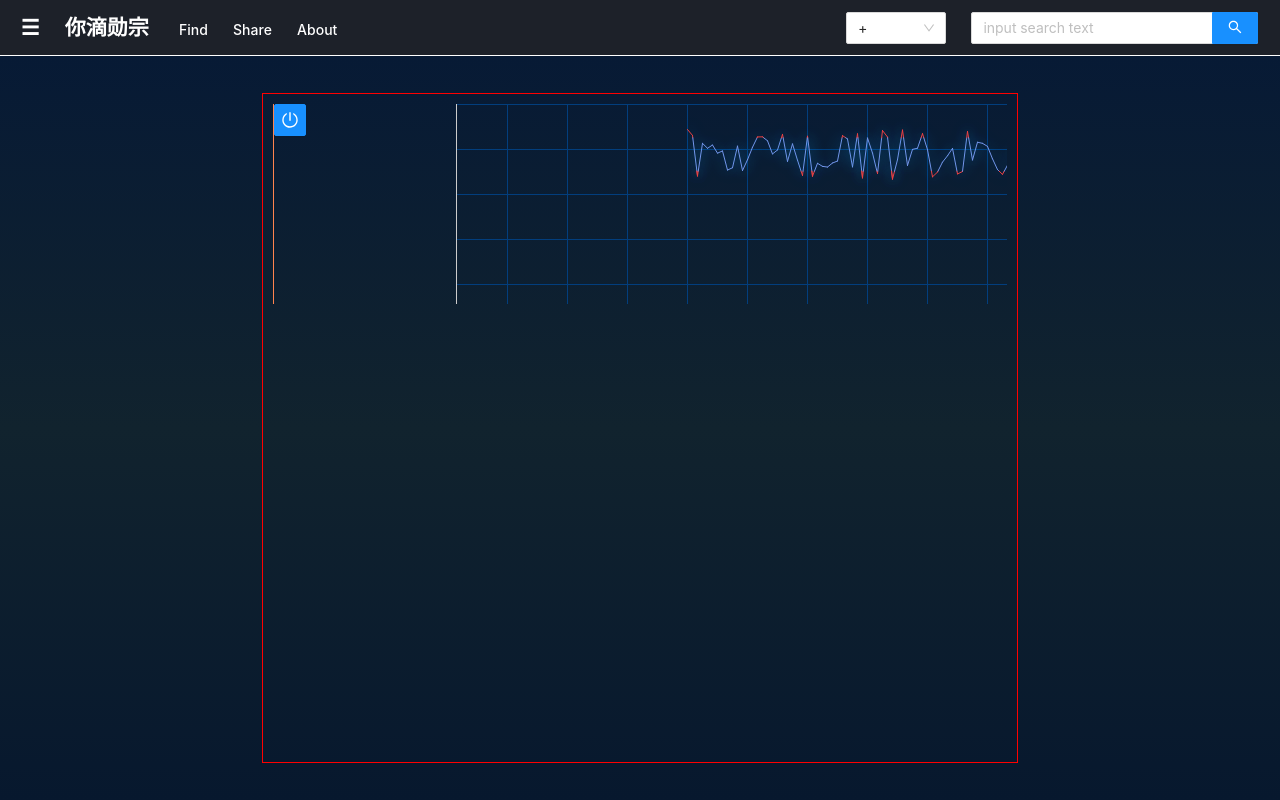
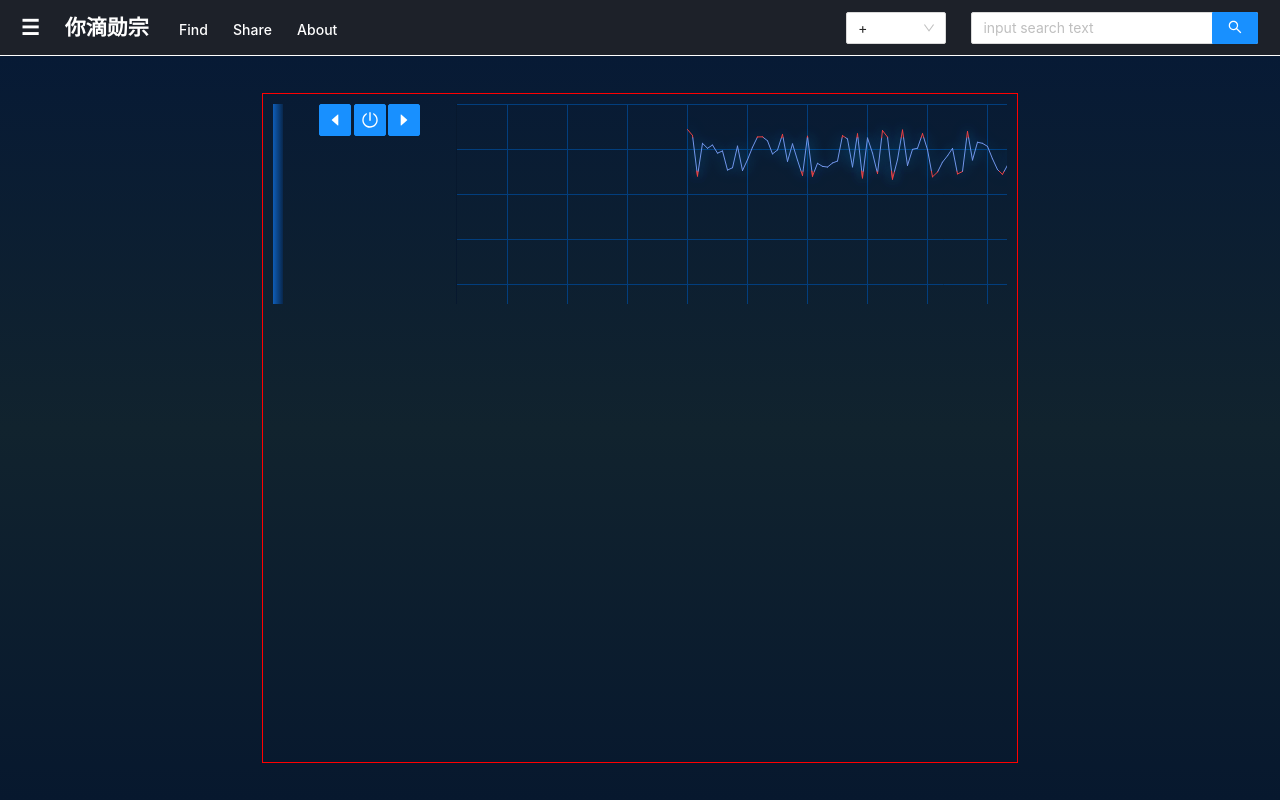
Before and after one commit to yuyuyu258963/heart-rate, a Vue app in the folder heart-rate/: page / in a window 1280 px wide. Built offline with nearby package versions, Linux system fonts and the light colour scheme.

Commit message:
修改界面

```diff
--- a/heart-rate/src/components/ViewMap/HeatMapItem.vue
+++ b/heart-rate/src/components/ViewMap/HeatMapItem.vue
@@ -1,15 +1,38 @@
 <template>
     <div class="map-item">
         <div class="item-controller" >
-            <a-button type="primary"
-                :loading="iconLoading"
-                @click="pause">
-                <template #icon><PoweroffOutlined /></template>
-            </a-button>
+            <div class="i-space" >
+                <a-button
+                    type="primary"
+                    :loading="iconLoading"
+                    :disabled="disabled_btn_pre"
+                    @click="handle_pre_move">
+                    <template #icon><CaretLeftOutlined /></template>
+
+                </a-button>
+
+                <a-button type="primary"
+                    :loading="iconLoading"
+                    :disabled="disabled_btn2_pause"
+                    @click="pause">
+                    <template #icon><PoweroffOutlined /></template>
+                </a-button>
+
+                <a-button type="primary"
+                    :loading="iconLoading"
+                    :disabled="disabled_btn3_next"
+                    @click="handle_next_move">
+                    <template #icon><CaretRightOutlined /></template>
+
+                </a-button>
+            </div>
+
+
         </div>
         <div class="heart-map-item-wrap" >
             <canvas
-                class="heart-map-item drawing_left_map" :width="ctxSize.ctxWidth" :height="ctxSize.ctxHeight" >
+                class="heart-map-item drawing_left_map" :width="600" :height="200" >
+                <!-- class="heart-map-item drawing_left_map" :width="ctxSize.ctxWidth" :height="ctxSize.ctxHeight" > -->
             </canvas>
             <canvas
                 class="heart-map-item drawing_right_map" :width="ctxSize.ctxWidth" :height="ctxSize.ctxHeight" >
@@ -23,20 +46,28 @@
 
 import { defineComponent } from 'vue';
 import { DrawPen  } from "./draw_back"
-import { PoweroffOutlined } from '@ant-design/icons-vue';
+import { PoweroffOutlined, CaretLeftOutlined, CaretRightOutlined } from '@ant-design/icons-vue';
 
 export default defineComponent({
     name: 'HeatMapItem',
     components:{
         PoweroffOutlined,
+        CaretLeftOutlined,
+        CaretRightOutlined,
     },
     data() {
-        let ctxSize = {ctxWidth:600, ctxHeight:200}
+        let ctxSize = {ctxWidth:10000, ctxHeight:200}
         const drawPen = new DrawPen();
+        let disabled_btn_pre = false;
+        let disabled_btn2_pause = false;
+        let disabled_btn3_next = false;
 
         return {
             ctxSize,
-            drawPen
+            drawPen,
+            disabled_btn_pre,
+            disabled_btn3_next,
+            disabled_btn2_pause,
         };
     },
     created(){
@@ -57,7 +88,20 @@ export default defineComponent({
         getElement(class_name){
             return document.querySelector(class_name);
         },
+        handle_next_move(){
+            this.disabled_btn_pre = true;
+            this.disabled_btn3_next = false;
+            this.drawPen.mainController.MoveReverseDirection();
+        },
+        handle_pre_move(){
+            this.disabled_btn_pre = false;
+            this.disabled_btn3_next = true;
+            this.drawPen.mainController.MoveNroDirection();
+
+        },
         pause(){
+            this.disabled_btn3_next = !this.disabled_btn3_next;
+            this.disabled_btn_pre = false;
             this.drawPen.mainController.pauseAnimation();
         }
     },
@@ -71,6 +115,13 @@ export default defineComponent({
 </script>
 
 <style >
+.i-space{
+    display: flex;
+    flex-direction: row;
+    justify-content: space-around;
+    padding: 0 20%;
+}
+
 .heart-map-item-wrap{
     width: 600px;
     height: 200px;
@@ -104,14 +155,17 @@ export default defineComponent({
 
 .map-item .item-controller{
     width: 200px;
-    border-left: 1px solid var(--juejin-sub-6-orange);
+    border-left: 10px solid ;
+    border-image: linear-gradient(to right, rgb(14, 93, 184), #07182e 0.7%) 1;
     border-right: 1px solid #ccc;
     transition: all ease-in-out 0.2s;
     user-select: none;
+    color: rgb(14, 93, 184);
+    border-radius: 5px;
 }
 
-.map-item .item-controller:hover{
+/* .map-item .item-controller:hover{
     border-left: 2px solid var(--juejin-sub-6-orange);
-}
+} */
 
 </style>
--- a/heart-rate/src/components/ViewMap/drawTaskMain.js
+++ b/heart-rate/src/components/ViewMap/drawTaskMain.js
@@ -20,12 +20,14 @@ export default class DrawTaskMainController {
         this.drawActionController = drawActionController;
         this.backAnimationController = backAnimationController;
         this.signalStepCount = canvasSize.width / MoveStep;
+        this.movePre=-1;
     }
 
     run(){
         this.runDrawLine();
         this.runMoveGrid();
     }
+
 
 
     /**
@@ -58,7 +60,7 @@ export default class DrawTaskMainController {
                 d3.selectAll(".heart-map-item")
                     // .transition(100)
                     .style('left', this.getBackLeft(index) + "px")
-                    .style("transition", `all linear 0.1s`);
+                    .style("transition", `all linear ${this.backAnimationController.drawDuration/1000}s`);
             }
         );
     }
@@ -68,12 +70,32 @@ export default class DrawTaskMainController {
     }
 
     /**
+     * 修改运动的方向
+     */
+    MoveReverseDirection(){
+        const {backAnimationController, drawActionController} = this;
+        drawActionController.pauseAnimation(true);
+        backAnimationController.pauseAnimation(false);
+        backAnimationController.changeDirection(true);
+    }
+
+    /**
+     * 向后移动
+     */
+    MoveNroDirection(){
+        const {backAnimationController, drawActionController} = this;
+        drawActionController.pauseAnimation(false);
+        backAnimationController.pauseAnimation(false);
+        backAnimationController.changeDirection(false);
+    }
+
+
+    /**
      * 停止动画
      */
     pauseAnimation() {
-        this.backAnimationController.pauseAnimation(true);
-        this.drawActionController.pauseAnimation(true);
-
+        this.backAnimationController.pauseAnimation(!this.backAnimationController.pause);
+        this.drawActionController.pauseAnimation(!this.drawActionController.pause);
     }
 
     /**
@@ -111,13 +133,15 @@ export default class DrawTaskMainController {
         console.dir(d3.selectAll(".heart-map-item"));
         // const preElement = d3.selectAll(".heart-map-item")._groups[0][1];
         // d3.select(preElement)
-        //     .style("transition", `all linear 1000000s`)
-        //     .style("position", "absolute")
-        //     .style("left", "0px");
-        const lCanvas = document.querySelectorAll(".heart-map-item")[1];
-        lCanvas.setAttribute("style", "position:absolute;left:0px");
+        //     .style("transition", `none`)
+            // .style("position", "absolute")
+            // .style("left", "0px");
+        // const lCanvas = document.querySelectorAll(".heart-map-item")[1];
+        // lCanvas.setAttribute("style", "position:absolute;left:0px");
 
-        this.deleteElements();
+        // setTimeout(() => {
+            this.deleteElements();
+        // },0);
         d3.selectAll(".heart-map-item")
             .style('position', "relative")
             .style('left', "0px")
--- a/heart-rate/src/components/ViewMap/mapAnimationController.js
+++ b/heart-rate/src/components/ViewMap/mapAnimationController.js
@@ -3,20 +3,23 @@ export default class MapAnimationController {
     constructor(
         limitCount,
         drawDuration = 200,
-        mapMoveDuration = 200,
     ){
         this.drawDuration = drawDuration;
-        this.mapMoveDuration = mapMoveDuration;
         this.dataIdx = -1;
         this.limitCount = limitCount;
         this.runStep=5;
         this.useLimit = false;
         this.pause = false;
+        this.reversed = false;
     }
 
     get dataIndex(){
         if(!this.pause){
-            this.dataIdx++;
+            if(!this.reversed){
+                this.dataIdx++;
+            } else if(this.dataIdx>=1) {
+                this.dataIdx--;
+            }
         }
         return this.dataIdx;
     }
@@ -26,8 +29,18 @@ export default class MapAnimationController {
         this.dataIdx = step;
     }
 
-    pauseAnimation(){
-        this.pause = !this.pause;
+    /**
+     * 修改运行方向
+     */
+    changeDirection(direction){
+        this.reversed = direction;
+    }
+
+    /**
+     * 停止动画
+     */
+    pauseAnimation(pas){
+        this.pause = pas;
     }
 
     /**
```
